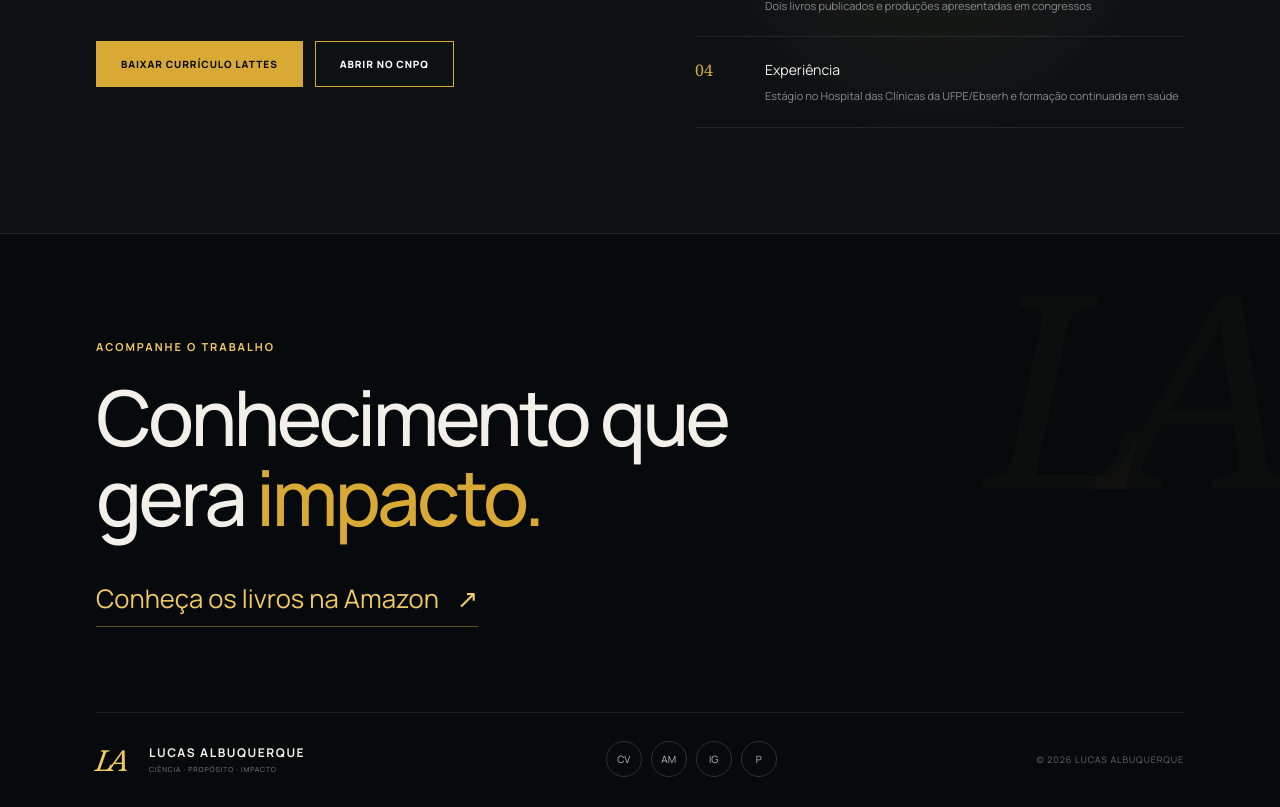
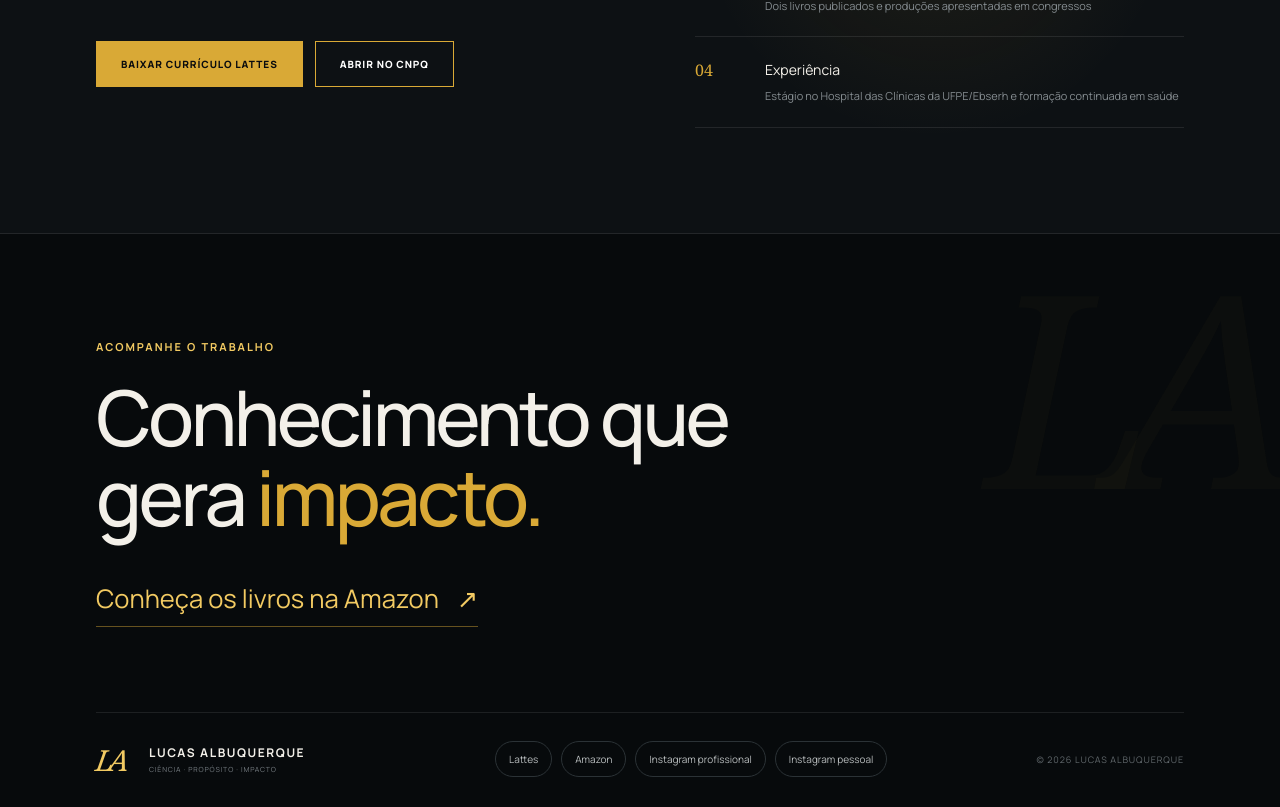
Before and after one commit to DrLucasPCD/site-Profissional-Lucas-Albuquerque, a Next.js app: page / in a window 1280 px wide. Shown: the part 4880-5687 px from the top of the page. Built offline with nearby package versions, Linux system fonts and the light colour scheme.

Commit message:
Clarify Instagram link labels

```diff
--- a/app/globals.css
+++ b/app/globals.css
@@ -116,7 +116,7 @@ h1 em, h2 em { color: var(--gold); font-style: normal; }
 
 .footer { padding: 105px clamp(24px, 7.5vw, 120px) 30px; background: #070a0c; position: relative; overflow: hidden; }.footer:before { content: "LA"; position: absolute; right: 2%; top: 15px; font: italic 270px/1 Georgia,serif; letter-spacing: -45px; color: rgba(217,169,54,.025); }
 .footer-main { position: relative; z-index: 2; }.footer h2 { font-size: clamp(44px,6vw,88px); max-width: 950px; }.email-link { display: inline-flex; gap: 18px; align-items: center; margin: 43px 0 85px; font-size: clamp(17px,2vw,27px); color: var(--gold-2); border-bottom: 1px solid rgba(217,169,54,.45); padding-bottom: 8px; }
-.footer-bottom { border-top: 1px solid var(--line); padding-top: 28px; display: flex; align-items: center; justify-content: space-between; }.footer-bottom p { color: #61686c; font-size: 9px; text-transform: uppercase; letter-spacing: .1em; }.socials { display: flex; gap: 9px; }.socials a { width: 36px; height: 36px; border: 1px solid #2b3236; border-radius: 50%; display: grid; place-items: center; font-size: 10px; color: #b9bdbe; transition:.2s; }.socials a:hover { border-color: var(--gold); color: var(--gold); }
+.footer-bottom { border-top: 1px solid var(--line); padding-top: 28px; display: flex; align-items: center; justify-content: space-between; }.footer-bottom p { color: #61686c; font-size: 9px; text-transform: uppercase; letter-spacing: .1em; }.socials { display: flex; gap: 9px; flex-wrap: wrap; justify-content: flex-end; }.socials a { min-height: 36px; padding: 0 13px; border: 1px solid #2b3236; border-radius: 999px; display: grid; place-items: center; font-size: 10px; color: #b9bdbe; transition:.2s; white-space: nowrap; }.socials a:hover { border-color: var(--gold); color: var(--gold); }
 
 .mobile-dock { display: none; }
 .reveal { opacity: 0; transform: translateY(24px); transition: opacity .65s ease, transform .65s ease; }.reveal.visible { opacity: 1; transform: none; }
--- a/app/page.tsx
+++ b/app/page.tsx
@@ -184,7 +184,7 @@ export default function Home() {
         </div>
         <div className="footer-bottom">
           <a className="brand" href="#inicio"><span className="brand-mark">LA</span><span><strong>Lucas Albuquerque</strong><small>Ciência · propósito · impacto</small></span></a>
-          <div className="socials" aria-label="Links profissionais"><a href={lattesUrl} target="_blank" rel="noreferrer" aria-label="Currículo Lattes">CV</a><a href={amazonUrl} target="_blank" rel="noreferrer" aria-label="Livros na Amazon">AM</a><a href={professionalInstagramUrl} target="_blank" rel="noreferrer" aria-label="Instagram profissional">IG</a><a href={personalInstagramUrl} target="_blank" rel="noreferrer" aria-label="Instagram pessoal">P</a></div>
+          <div className="socials" aria-label="Links profissionais"><a href={lattesUrl} target="_blank" rel="noreferrer" aria-label="Currículo Lattes">Lattes</a><a href={amazonUrl} target="_blank" rel="noreferrer" aria-label="Livros na Amazon">Amazon</a><a href={professionalInstagramUrl} target="_blank" rel="noreferrer" aria-label="Instagram profissional">Instagram profissional</a><a href={personalInstagramUrl} target="_blank" rel="noreferrer" aria-label="Instagram pessoal">Instagram pessoal</a></div>
           <p>© 2026 Lucas Albuquerque</p>
         </div>
       </footer>
```
